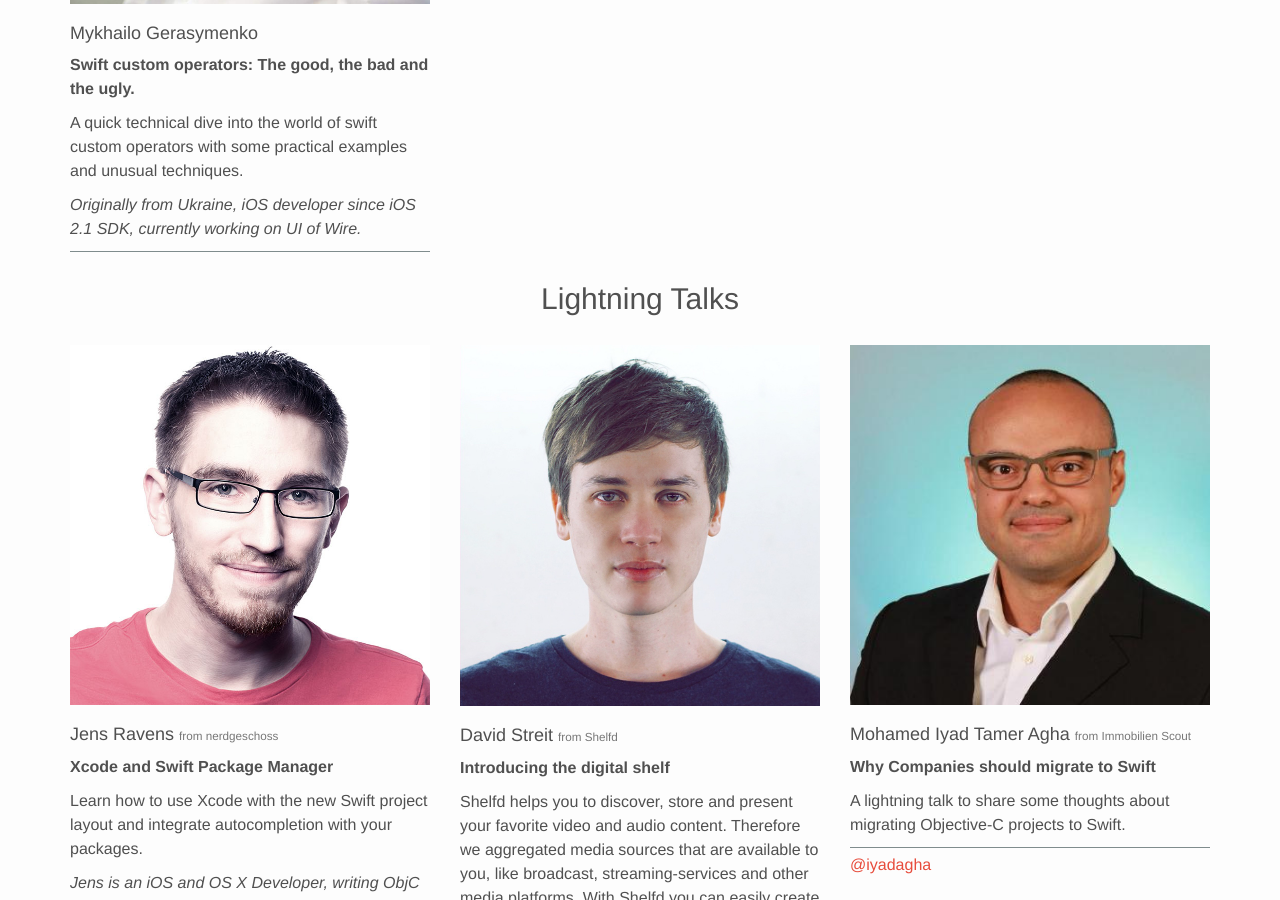
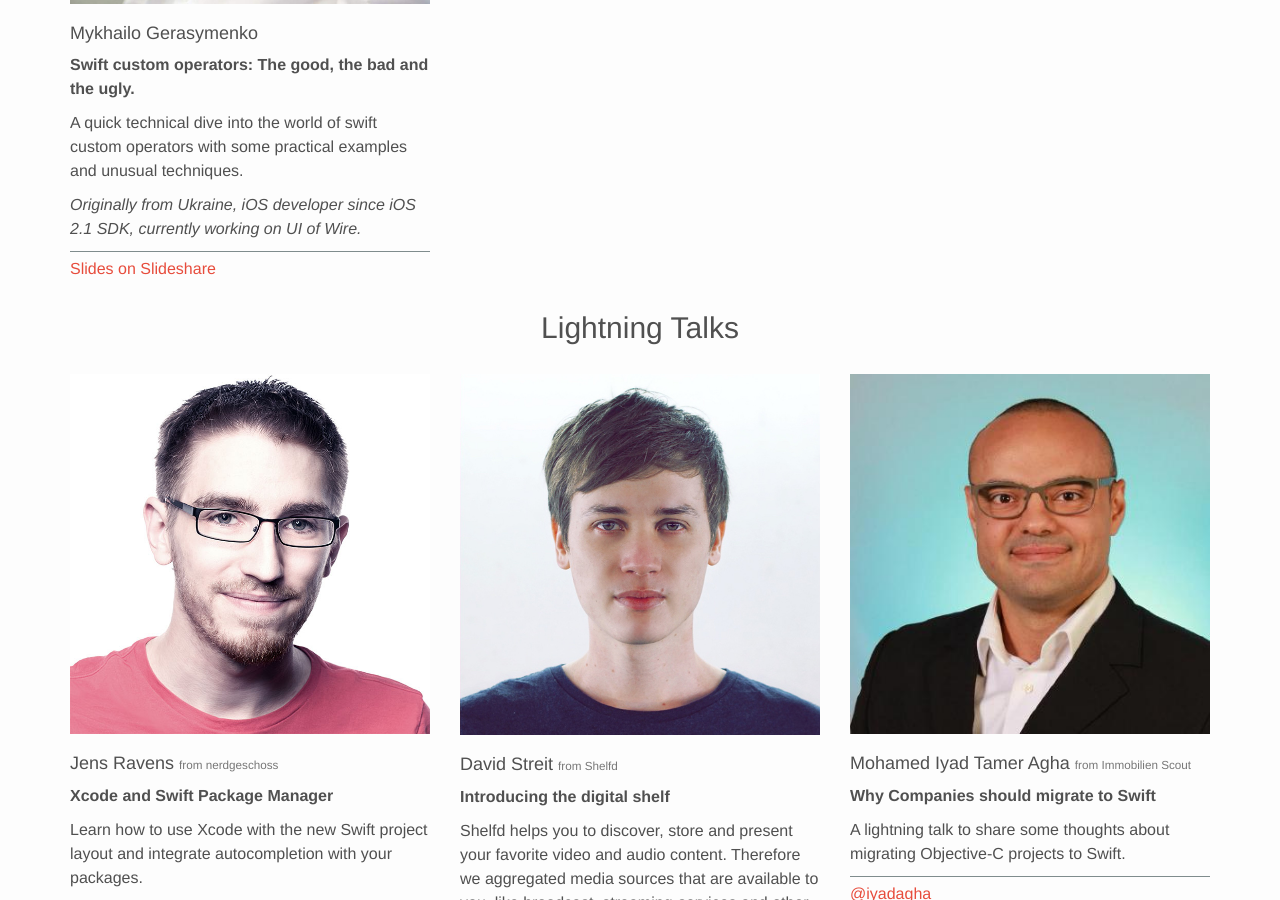
Before and after one commit to swift-berlin/swift-berlin.github.io, a Jekyll site: the page built from _posts/2016-02-29-swift-berlin-15.md, in a window 1280 px wide and 900 px high, scrolled down 1733 px. Built offline with Jekyll 4.4.1, drawn with Linux system fonts in a browser that asks for light colours.

Commit message:
add slides for operator talk

```diff
--- a/_posts/2016-02-29-swift-berlin-15.md
+++ b/_posts/2016-02-29-swift-berlin-15.md
@@ -21,6 +21,9 @@ speakers:
     abstract: A quick technical dive into the world of swift custom operators with some practical examples and unusual techniques.
     about: Originally from Ukraine, iOS developer since iOS 2.1 SDK, currently working on UI of Wire.
     links:
+      -
+        url: http://www.slideshare.net/MihailGerasimenko/custom-swift-operators-the-good-the-bad-and-the-ugly
+        name: Slides on Slideshare
 lightnings:
   -
     name: Jens Ravens
```
